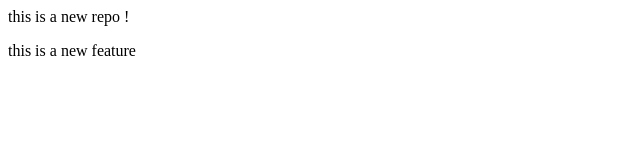
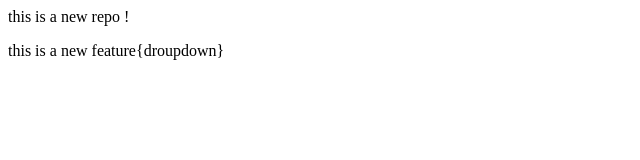
Before and after one commit to SHADIQ-MANSOORI/localRepo, a plain HTML site: page index.html in a window 1280 px wide. Shown: the full height of the page, 0-640 px from the left. Drawn offline with Linux system fonts and the light colour scheme.

```diff
--- a/index.html
+++ b/index.html
@@ -1,3 +1,3 @@
 <p>this is a new repo !</p>
 
-<p>this is a new feature</p>
+<p>this is a new feature{droupdown}</p>
```
